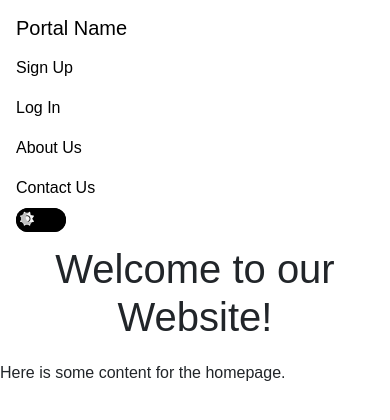
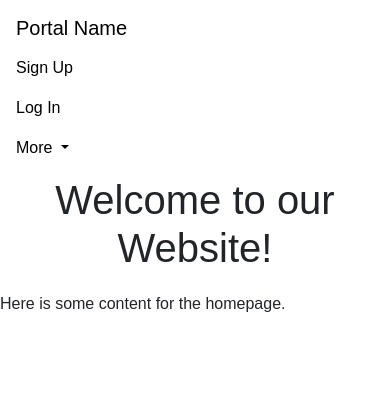
Before and after one commit to amoghkini/flask-template, a Flask app: page / in a window 390 px wide, after a click that opens the changed part. Shown: the top 420 px of the page. Run offline with Flask 3, Linux system fonts and the light colour scheme; some libraries are stand-ins or nearby versions.

Commit message:
Dropdown menu on nav bar

```diff
--- a/src/templates/navbar.html
+++ b/src/templates/navbar.html
@@ -12,20 +12,23 @@
             <li class="nav-item">
                 <a class="nav-link" href="{{ url_for('login') }}">Log In</a>
             </li>
-            <li class="nav-item">
-                <a class="nav-link" href="{{ url_for('about') }}">About Us</a>
-            </li>
-            <li class="nav-item">
-                <a class="nav-link" href="{{ url_for('contact') }}">Contact Us</a>
-            </li>
-            <li class="nav-item">
-                <label class="switch">
+            <li class="nav-item dropdown">
+                <a class="nav-link dropdown-toggle" href="#" id="navbarDropdownMenuLink" role="button"
+                    data-toggle="dropdown" aria-haspopup="true" aria-expanded="false">
+                    More
+                </a>
+                <div class="dropdown-menu dropdown-menu-right dropdown-menu-center"
+                    aria-labelledby="navbarDropdownMenuLink" id="dropdownMenu">
+                    <a class="dropdown-item" href="{{ url_for('about') }}">About Us</a>
+                    <a class="dropdown-item" href="{{ url_for('contact') }}">Contact Us</a>
+                    <label class="dropdown-item switch">
                         <input type="checkbox" id="darkModeSwitch">
                         <span class="slider round">
                             <i class="fas fa-sun"></i>
                             <i class="fas fa-moon"></i>
                         </span>
                     </label>
+                </div>
             </li>
         </ul>
     </div>
```
Also changed, not shown: src/static/css/styles.css (+45 -4 lines). Lines whose indentation alone changed are shown as unchanged.
